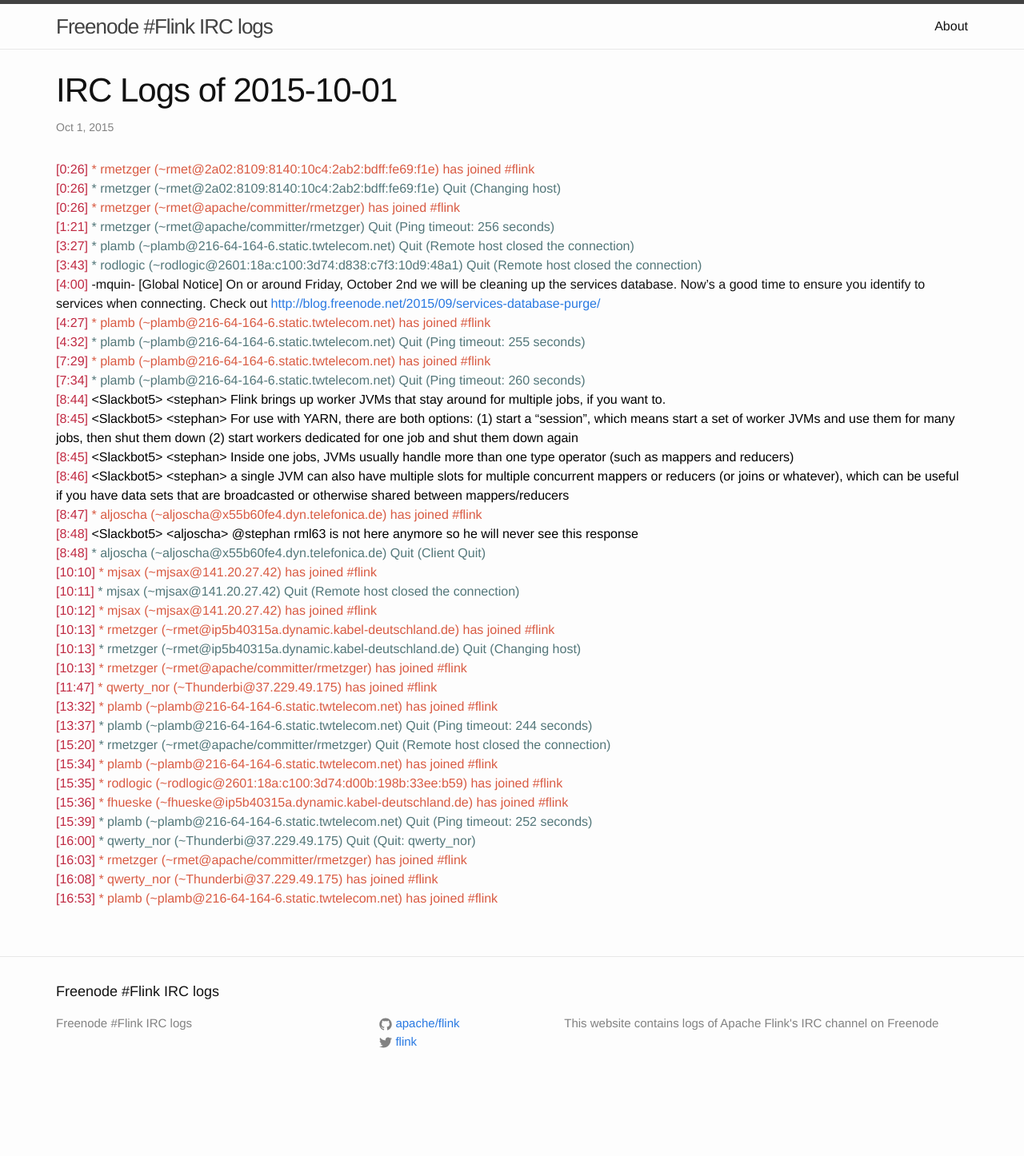
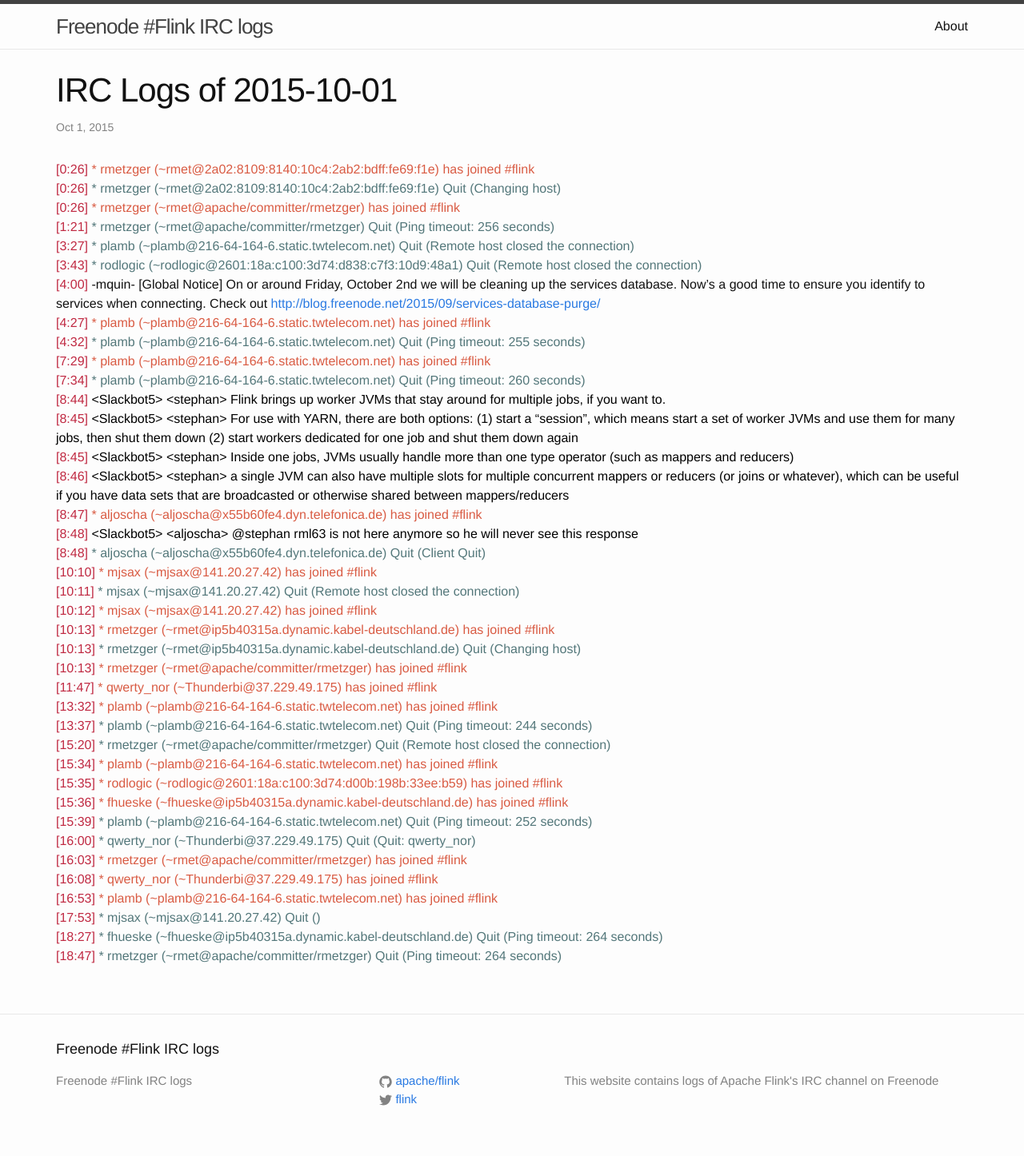
Before and after one commit to flink-irc-logs/flink-irc-logs.github.io, a Jekyll site: the page built from _posts/2015-10-01-logs.markdown, in a window 1280 px wide. Shown: the whole page at 80% size. Built offline with Jekyll 4.4.1, drawn with Linux system fonts in a browser that asks for light colours; before the commit the page ends 1374 px from its top, so only the background shows below that.

Commit message:
Update of the logs on Thu Oct  1 19:21:14 CEST 2015

```diff
--- a/_posts/2015-10-01-logs.markdown
+++ b/_posts/2015-10-01-logs.markdown
@@ -40,3 +40,6 @@
 <span class="irc-date">[16:03]</span> <span class="irc-green">* rmetzger (~rmet@apache/committer/rmetzger) has joined #flink</span><br />
 <span class="irc-date">[16:08]</span> <span class="irc-green">* qwerty_nor (~Thunderbi@37.229.49.175) has joined #flink</span><br />
 <span class="irc-date">[16:53]</span> <span class="irc-green">* plamb (~plamb@216-64-164-6.static.twtelecom.net) has joined #flink</span><br />
+<span class="irc-date">[17:53]</span> <span class="irc-navy">* mjsax (~mjsax@141.20.27.42) Quit ()</span><br />
+<span class="irc-date">[18:27]</span> <span class="irc-navy">* fhueske (~fhueske@ip5b40315a.dynamic.kabel-deutschland.de) Quit (Ping timeout: 264 seconds)</span><br />
+<span class="irc-date">[18:47]</span> <span class="irc-navy">* rmetzger (~rmet@apache/committer/rmetzger) Quit (Ping timeout: 264 seconds)</span><br />
```
